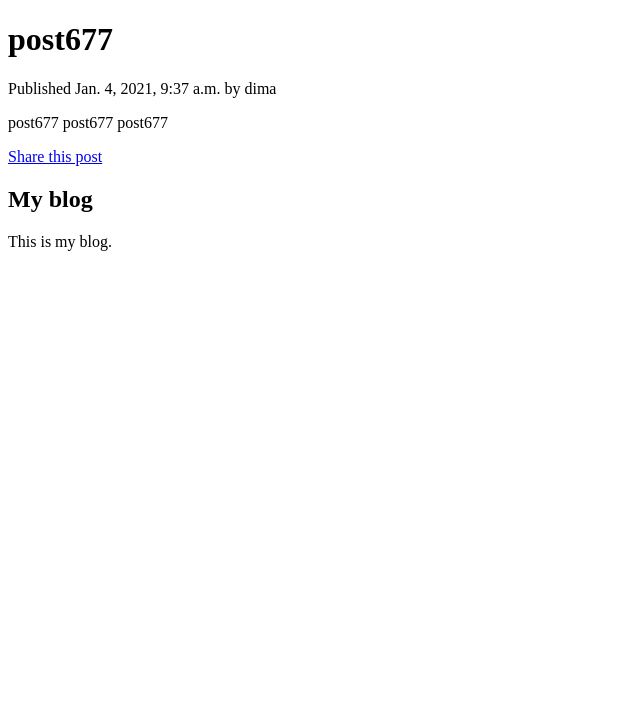
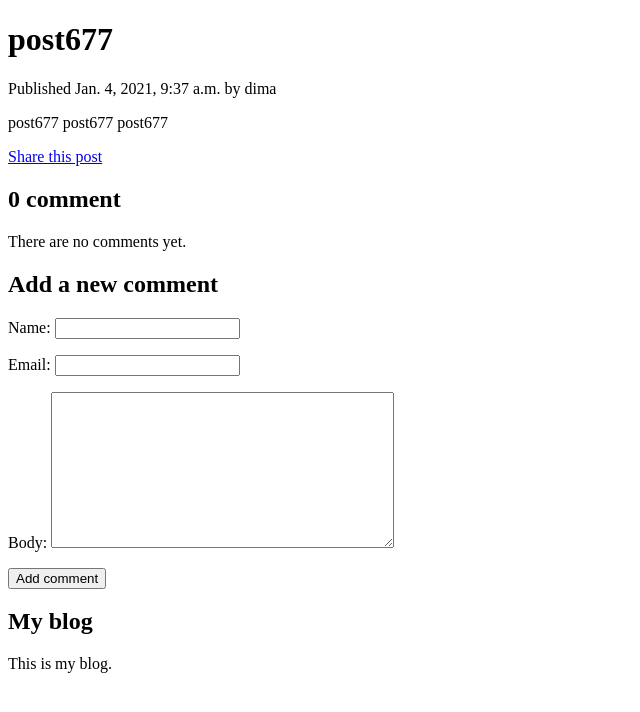
Before and after one commit to liveseyy/BlogDjango, a Django app: a page that uses blog/templates/blog/post/detail.html in a window 1280 px wide. Shown: the top 712 px of the page, without its empty margins (0-640 px from the left). Run offline with Django 3.2, Linux system fonts and the light colour scheme; data comes from the database, SQL or seed files in the repository; both versions use the stored data as it was before the commit; tables that the repository leaves empty hold one stand-in row (values such as "Sample post").

Commit message:
added post comments

```diff
--- a/blog/forms.py
+++ b/blog/forms.py
@@ -1,4 +1,5 @@
 from django import forms
+from .models import Comment
 
 
 class EmailPostForm(forms.Form):
@@ -6,3 +7,9 @@ class EmailPostForm(forms.Form):
     email = forms.EmailField()
     to = forms.EmailField()
     comments = forms.CharField(required=False, widget=forms.Textarea)
+
+
+class CommentForm(forms.ModelForm):
+    class Meta:
+        model = Comment
+        fields = ('name', 'email', 'body')
--- a/blog/models.py
+++ b/blog/models.py
@@ -34,3 +34,19 @@ class Post(models.Model):
     def get_absolute_url(self):
         return reverse('blog:post_detail', args=[
             self.publish.year, self.publish.month, self.publish.day, self.slug])
+
+
+class Comment(models.Model):
+    post = models.ForeignKey(Post, on_delete=models.CASCADE, related_name='comments')
+    name = models.CharField(max_length=80)
+    email = models.EmailField()
+    body = models.TextField()
+    created = models.DateTimeField(auto_now_add=True)
+    updated = models.DateTimeField(auto_now=True)
+    active = models.BooleanField(default=True)
+
+    class Meta:
+        ordering = ('created',)
+
+    def __str__(self):
+        return f'Comment by {self.name} on {self.post}'
--- a/blog/templates/blog/post/detail.html
+++ b/blog/templates/blog/post/detail.html
@@ -13,4 +13,31 @@
         <a href="{% url 'blog:post_share' post.id %}">Share this post</a>
     </p>
 
+    {% with comments.count as total_comments %}
+        <h2>{{ total_comments }} comment{{ total_comment|pluralize }}</h2>
+    {% endwith %}
+
+    {% for comment in comments %}
+        <div class="comment">
+            <p class="info">
+                Comment {{ forloop.counter }} by {{ comment.name }}
+                {{ comment.created }}
+            </p>
+            {{ comment.body|linebreaks }}
+        </div>
+    {% empty %}
+        <p>There are no comments yet.</p>
+    {% endfor %}
+
+    {% if new_comment %}
+        <h2>Your comment has been added.</h2>
+    {% else %}
+        <h2>Add a new comment</h2>
+    <form action="" method="post">
+        {% csrf_token %}
+        {{ comment_form.as_p }}
+        <p><input type="submit" value="Add comment"></p>
+    </form>
+    {% endif %}
+
 {% endblock content %}
--- a/blog/views.py
+++ b/blog/views.py
@@ -1,8 +1,8 @@
 from django.core.mail import send_mail
 from django.shortcuts import render, get_object_or_404
 from django.views.generic import ListView
-from .models import Post
-from .forms import EmailPostForm
+from .models import Post, Comment
+from .forms import EmailPostForm, CommentForm
 
 
 class PostListView(ListView):
@@ -16,7 +16,18 @@ def post_detail(request, year, month, day, post):
     post = get_object_or_404(
         Post, slug=post, status='published', publish__year=year, publish__month=month, publish__day=day,
     )
-    context = {'post': post}
+    comments = post.comments.filter(active=True)
+    new_comment = None
+    if request.method == 'POST':
+        comment_form = CommentForm(request.POST)
+        if comment_form.is_valid():
+            new_comment = comment_form.save(commit=False)
+            new_comment.post = post
+            new_comment.save()
+    else:
+        comment_form = CommentForm()
+
+    context = {'post': post, 'comments': comments, 'new_comment': new_comment, 'comment_form': comment_form}
     return render(request, 'blog/post/detail.html', context)
 
 
```
Also changed, not shown: blog/admin.py (+8 -1 lines), blog/migrations/0002_comment.py (added), db.sqlite3 (deleted), 1 other file.
